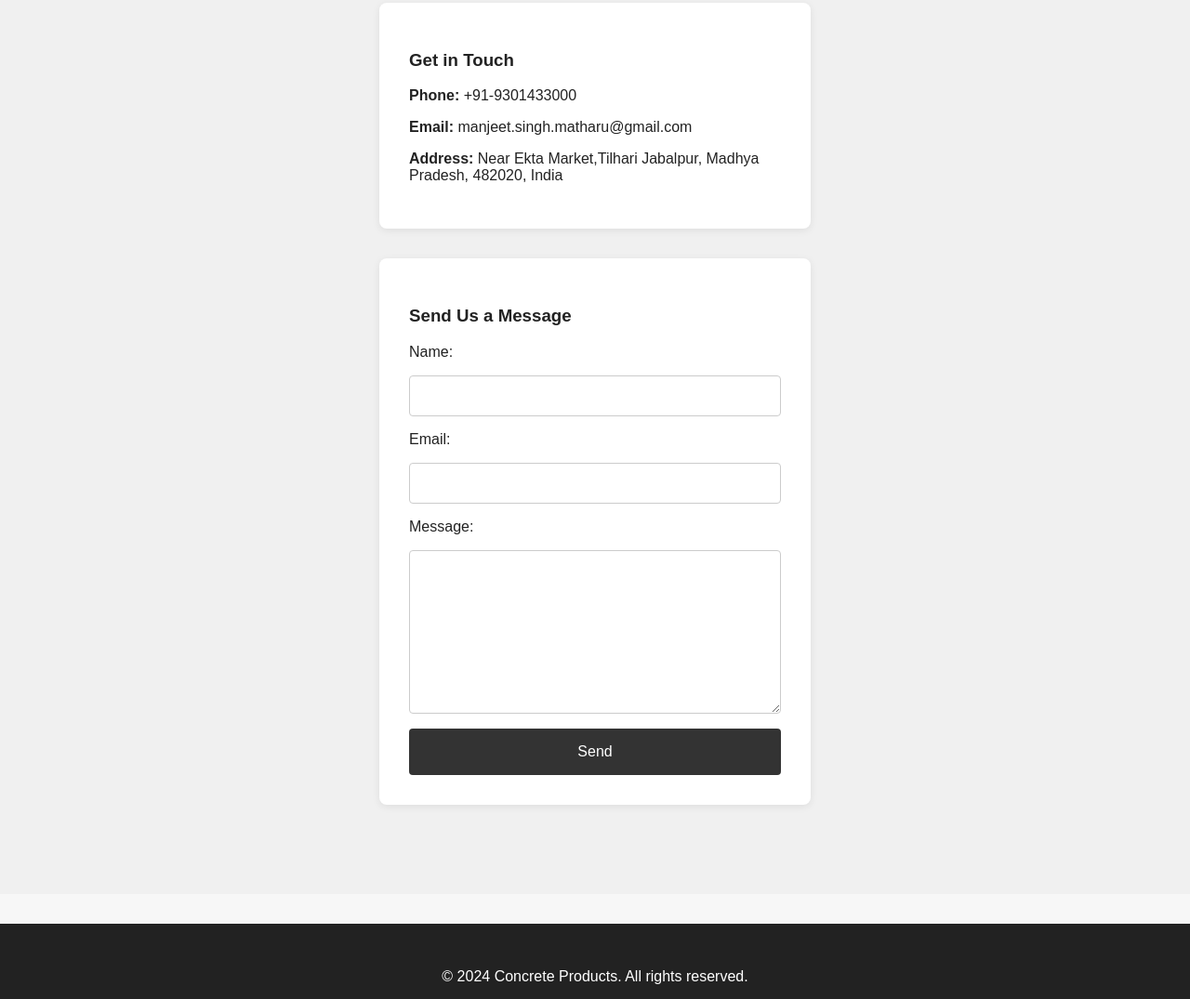
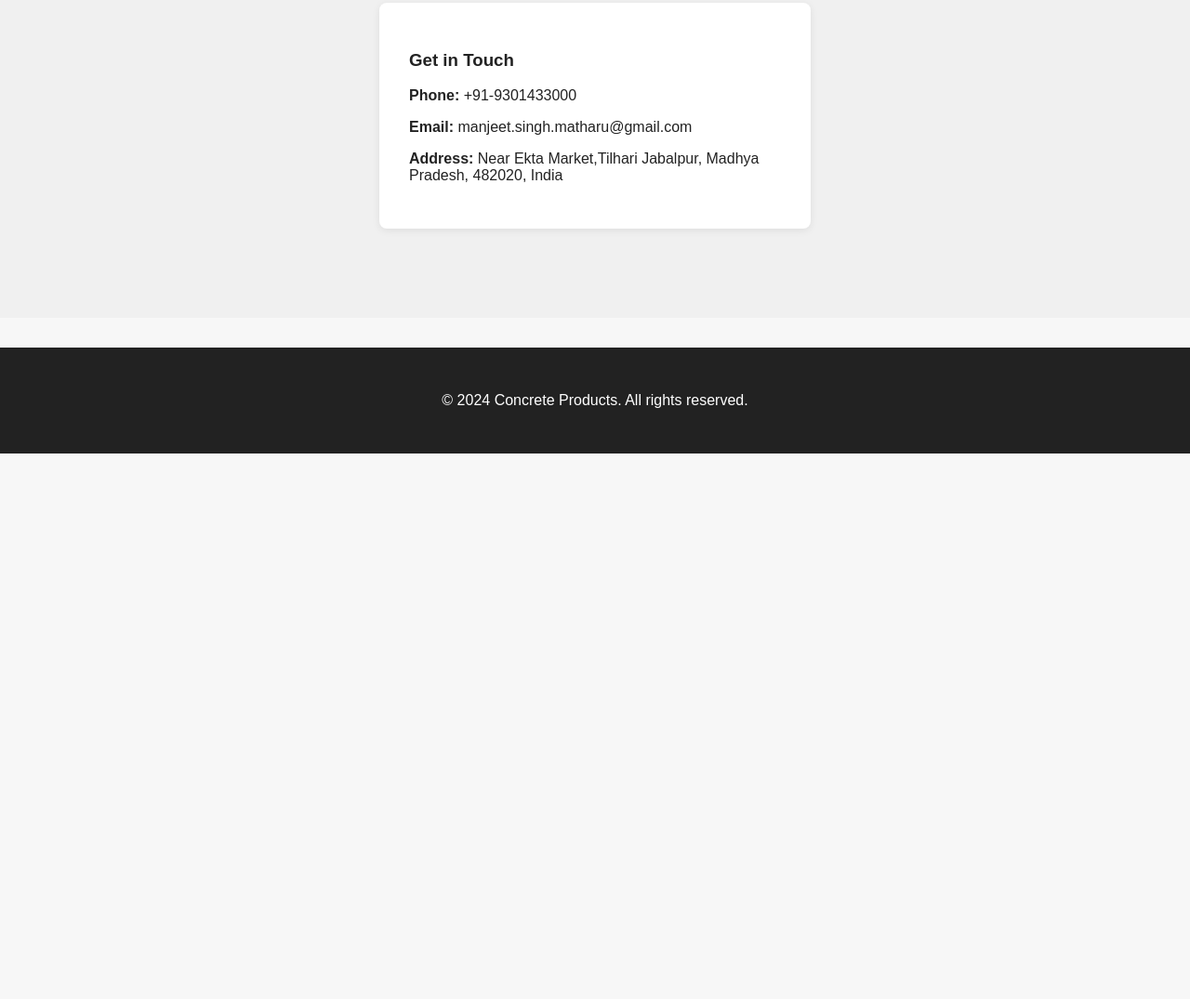
Before and after one commit to kalsi-ips/matharu-website, a plain HTML site: page index.html in a window 1280 px wide. Shown: the part 1868-2943 px from the top of the page at 93% size. After the commit the page ends 2356 px from the top, so only its background shows below. Drawn offline with Linux system fonts and the light colour scheme.

Commit message:
Update index.html

```diff
--- a/index.html
+++ b/index.html
@@ -89,18 +89,6 @@
         <p><strong>Email:</strong> manjeet.singh.matharu@gmail.com</p>
         <p><strong>Address:</strong> Near Ekta Market,Tilhari Jabalpur, Madhya Pradesh, 482020, India</p>
       </div>
-      <div class="contact-form">
-        <h3>Send Us a Message</h3>
-        <form>
-          <label for="name">Name:</label>
-          <input type="text" id="name" name="name" required>
-          <label for="email">Email:</label>
-          <input type="email" id="email" name="email" required>
-          <label for="message">Message:</label>
-          <textarea id="message" name="message" required></textarea>
-          <button type="submit">Send</button>
-        </form>
-      </div>
     </section>
   </main>
   <footer>
```
